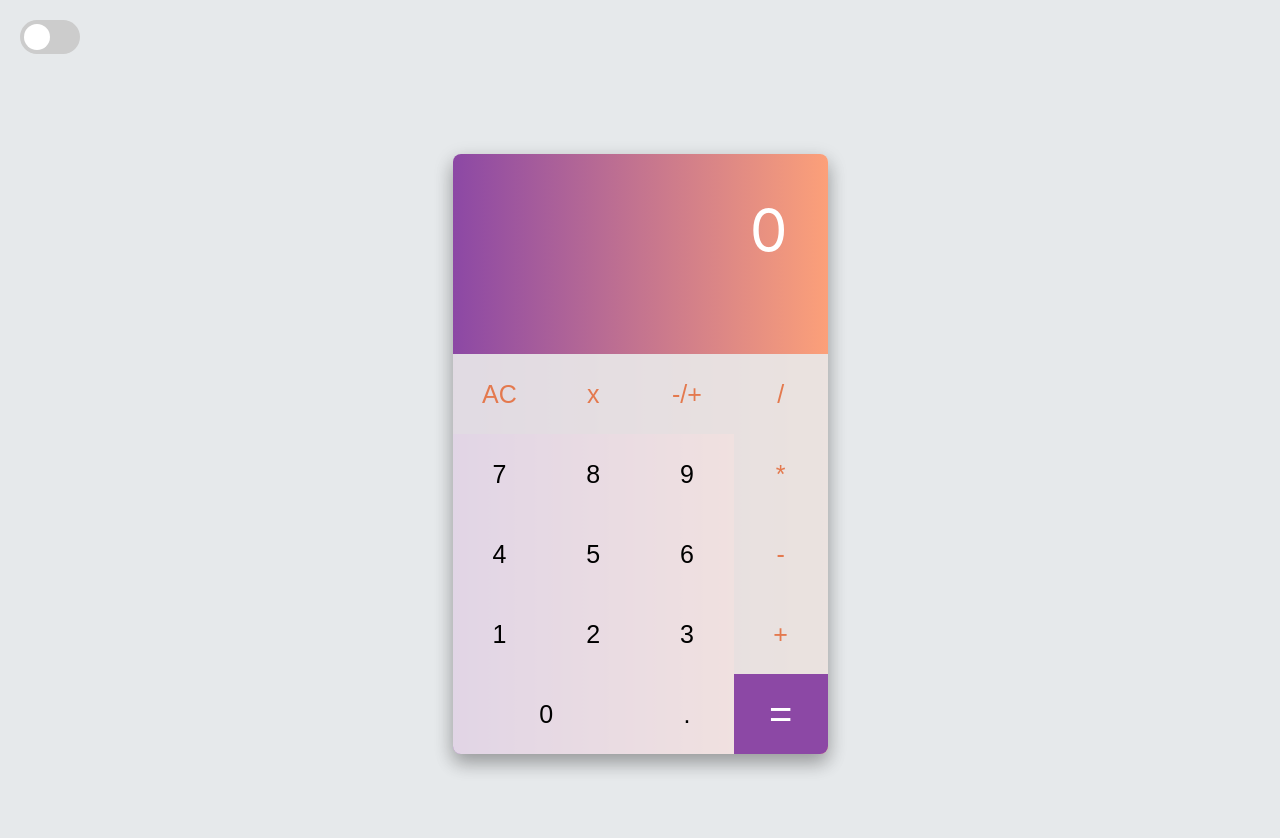
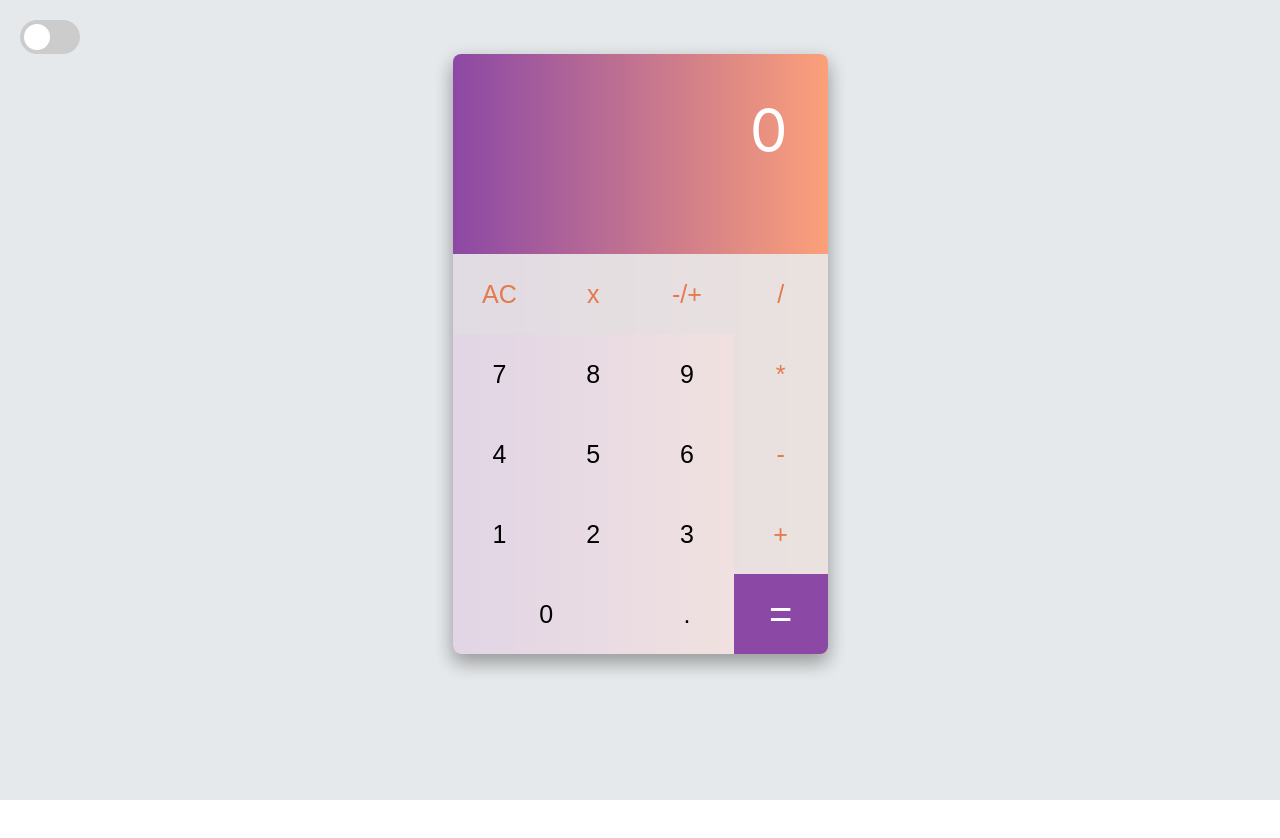
Before and after one commit to FedorLivshits/React-CalculatorTS, a React (Create React App) app: page / in a window 1280 px wide. Shown: the top 838 px of the page. After the commit the page ends 800 px from the top, so only its background shows below. Built offline with nearby package versions, Linux system fonts and the light colour scheme.

Commit message:
refactor some problems

```diff
--- a/src/App.css
+++ b/src/App.css
@@ -1,8 +1,8 @@
 .calculator{
     background-color: rgb(230, 233, 235);
+    height: 100vh;
 }
 .calculator-page {
-    min-height: 100vh;
     display: flex;
     flex-direction: column;
     align-items: center;
--- a/src/Components/CalculatorLogic.jsx
+++ b/src/Components/CalculatorLogic.jsx
@@ -1,5 +1,4 @@
 import React, {useState} from 'react';
-import {ButtonValueType} from "./PanelButton";
 
 export const CalculatorContext = React.createContext();
 
--- /dev/null
+++ b/src/react-app-env.d.ts
@@ -0,0 +1 @@
+/// <reference types="react-scripts" />
```
Also changed, not shown: src/Components/tsconfig.json (added, +12 -0 lines), tsconfig.json (added, +26 -0 lines).
